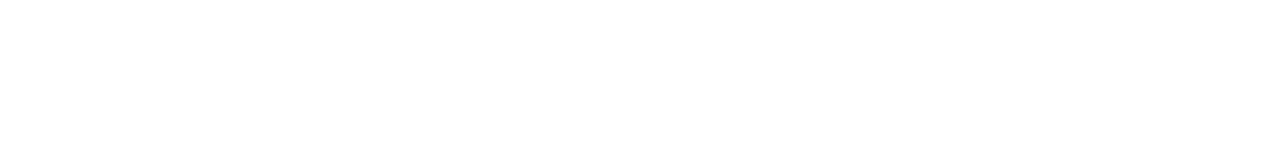
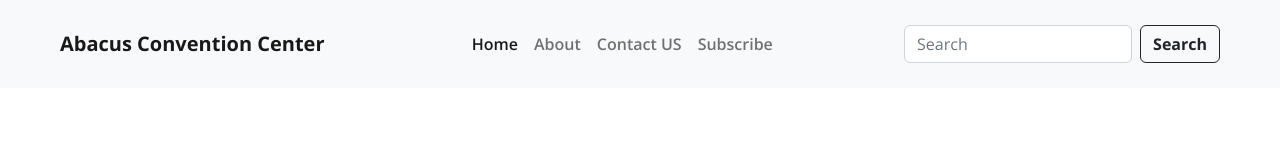
Before and after one commit to rakibulhasan-swe/convention-center, a plain HTML site: page index.html in a window 1280 px wide. Drawn offline with nearby package versions, Linux system fonts and the light colour scheme.

Commit message:
navbar done

```diff
--- a/index.html
+++ b/index.html
@@ -5,11 +5,57 @@
     <meta http-equiv="X-UA-Compatible" content="IE=edge">
     <meta name="viewport" content="width=device-width, initial-scale=1.0">
     <title>Convention Center</title>
+
+    <!-- bootstrap cdn -->
+    <link rel="stylesheet" href="https://cdn.jsdelivr.net/npm/bootstrap@5.2.0-beta1/dist/css/bootstrap.min.css">
+
+    <!-- external css -->
+    <link rel="stylesheet" href="style.css">
 </head>
 <body>
+
+    <header>
+        <nav class="navbar navbar-expand-lg bg-light px-5">
+            <div class="container-fluid">
+              <a class="navbar-brand fw-bold" href="#">Abacus Convention Center</a>
+              <button class="navbar-toggler" type="button" data-bs-toggle="collapse" data-bs-target="#navbarSupportedContent" aria-controls="navbarSupportedContent" aria-expanded="false" aria-label="Toggle navigation">
+                <span class="navbar-toggler-icon"></span>
+              </button>
+              <div class="collapse navbar-collapse" id="navbarSupportedContent">
+                <ul class="navbar-nav mx-auto p-3 mb-2 mb-lg-0">
+                  <li class="nav-item">
+                    <a class="nav-link active fw-semibold" aria-current="page" href="#">Home</a>
+                  </li>
+                  <li class="nav-item">
+                    <a class="nav-link fw-semibold" aria-current="page" href="#">About</a>
+                  </li>
+                  <li class="nav-item">
+                    <a class="nav-link fw-semibold" aria-current="page" href="#">Contact US</a>
+                  </li>
+                  <li class="nav-item">
+                    <a class="nav-link fw-semibold" aria-current="page" href="#">Subscribe</a>
+                  </li>
+
+                </ul>
+                <form class="d-flex" role="search">
+                  <input class="form-control me-2" type="search" placeholder="Search" aria-label="Search">
+                  <button class="btn btn-outline-dark fw-bold" type="submit">Search</button>
+                </form>
+              </div>
+            </div>
+          </nav>
+    </header>
 
 
 
 
+
+
+
+
+    <!-- bootstrap js -->
+    <script src="https://cdn.jsdelivr.net/npm/bootstrap@5.2.0-beta1/dist/js/bootstrap.bundle.min.js
+    "></script>
+
 </body>
 </html>
--- a/style.css
+++ b/style.css
@@ -0,0 +1,8 @@
+@import url('https://fonts.googleapis.com/css2?family=Open+Sans:wght@300;400;500;600;700;800&family=Poppins:wght@100;200;300;400;500;600;700&family=Roboto:wght@100;300;400;500;700&display=swap');
+
+*{
+    margin: 0;
+    padding: 0;
+    box-sizing: border-box;
+    font-family: 'Open Sans', sans-serif;
+}
```
